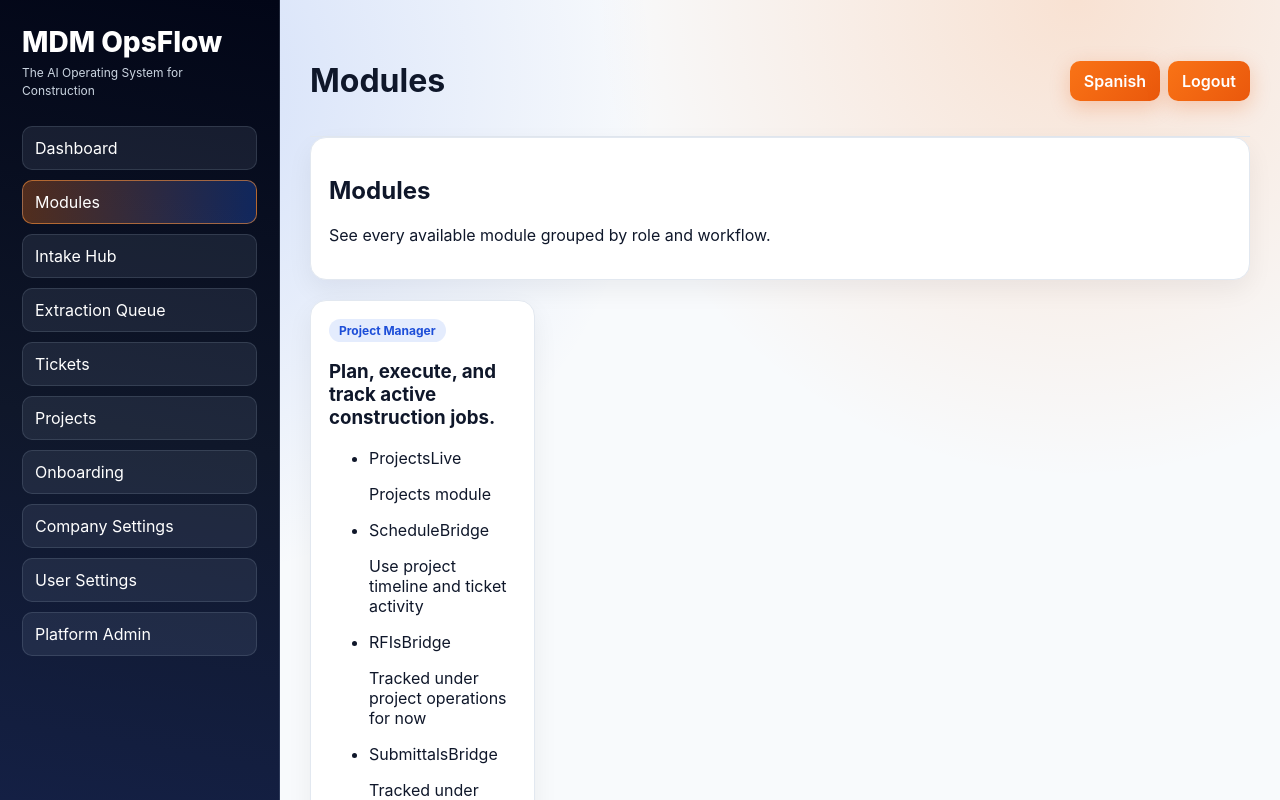
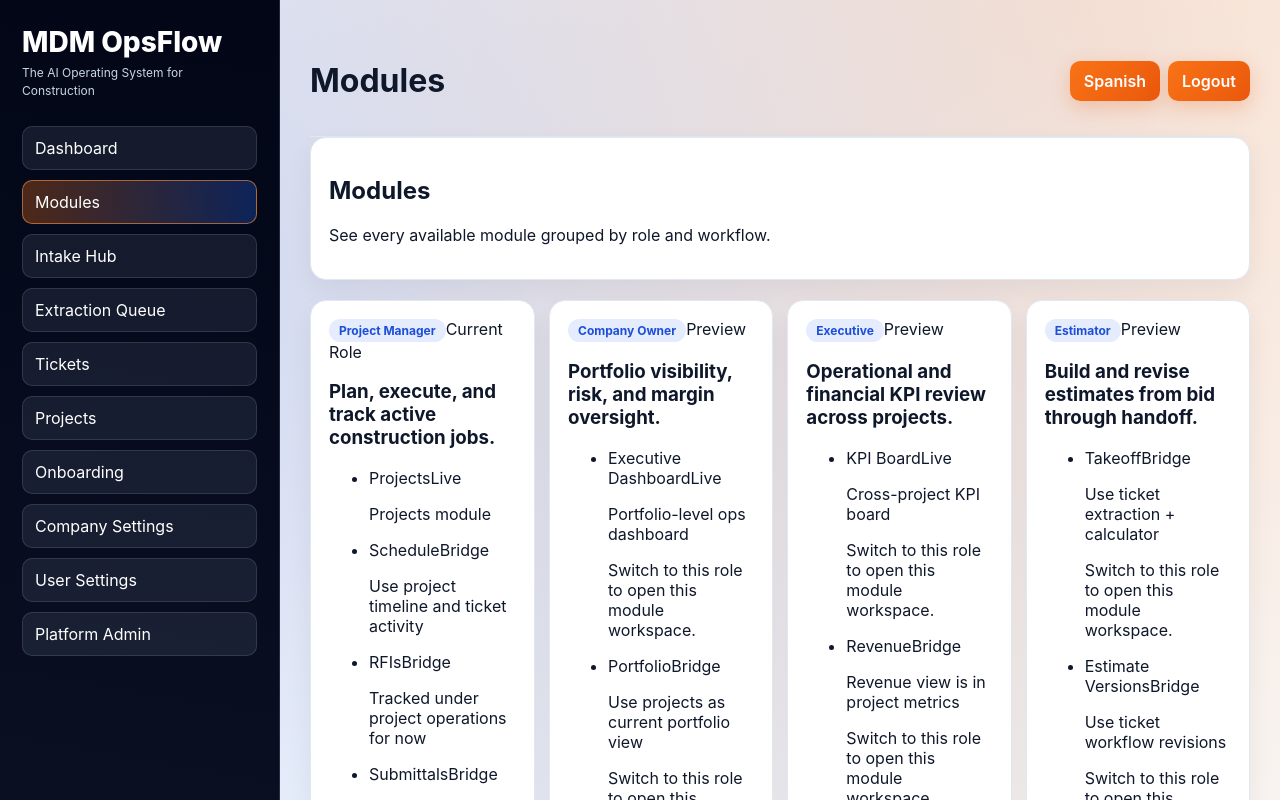
Before and after one commit to lag59/MDMOPFLOW, a Next.js app in the folder mdm-opsflow-phase2-starter/frontend/: page /modules in a window 1280 px wide. Shown: the top 800 px of the page. Built offline with nearby package versions, Linux system fonts and the light colour scheme; no server answers; sample sign-in values are in the browser's storage.

Commit message:
Fix modules catalog visibility and access gating

```diff
--- a/mdm-opsflow-phase2-starter/frontend/app/modules/page.tsx
+++ b/mdm-opsflow-phase2-starter/frontend/app/modules/page.tsx
@@ -6,7 +6,7 @@ import React, { useEffect, useState } from "react";
 import AppShell from "@/components/AppShell";
 import { getLocale, t } from "@/lib/i18n";
 import { MODULE_ROUTE_MAP, buildModuleDetailHref, getVisibleWorkspacesForRole } from "@/lib/modules";
-import { getCurrentRoleAccess } from "@/lib/roleAccess";
+import { canAccessModuleRole, getCurrentRoleAccess } from "@/lib/roleAccess";
 import { type RoleKey } from "@/lib/roles";
 
 export default function ModulesPage() {
@@ -40,17 +40,34 @@ export default function ModulesPage() {
       <div className="grid">
         {visibleWorkspaces.map((workspace) => (
           <div className="card" key={workspace.key}>
-            <span className="auth-eyebrow">{workspace.label}</span>
+            <div className="flex items-center justify-between gap-2">
+              <span className="auth-eyebrow">{workspace.label}</span>
+              {workspace.key === activeRole ? (
+                <span className="inline-flex items-center rounded-full bg-blue-100 px-2 py-1 text-xs font-semibold text-blue-800">
+                  Current Role
+                </span>
+              ) : (
+                <span className="inline-flex items-center rounded-full bg-slate-100 px-2 py-1 text-xs font-semibold text-slate-700">
+                  Preview
+                </span>
+              )}
+            </div>
             <h3>{workspace.summary}</h3>
             <ul className="space-y-3">
               {workspace.modules.map((module) => (
                 <li key={module} className="rounded-lg border border-slate-200 p-3">
-                  {MODULE_ROUTE_MAP[module] ? (
+                  {MODULE_ROUTE_MAP[module] ? (() => {
+                    const hasAccess = canAccessModuleRole({ roleKey: activeRole, isSuperAdmin }, workspace.key);
+                    return (
                     <div className="flex flex-col gap-2">
                       <div className="flex items-center justify-between gap-2">
-                        <Link href={buildModuleDetailHref(workspace.key, module)} className="font-semibold text-blue-700 hover:text-blue-900 hover:underline">
-                          {module}
-                        </Link>
+                        {hasAccess ? (
+                          <Link href={buildModuleDetailHref(workspace.key, module)} className="font-semibold text-blue-700 hover:text-blue-900 hover:underline">
+                            {module}
+                          </Link>
+                        ) : (
+                          <span className="font-semibold text-slate-500">{module}</span>
+                        )}
                         <span
                           className={`inline-flex items-center rounded-full px-2 py-1 text-xs font-semibold ${
                             MODULE_ROUTE_MAP[module].status === "live"
@@ -62,8 +79,12 @@ export default function ModulesPage() {
                         </span>
                       </div>
                       <p className="text-sm text-slate-600">{MODULE_ROUTE_MAP[module].helperText}</p>
+                      {!hasAccess ? (
+                        <p className="text-xs text-slate-500">Switch to this role to open this module workspace.</p>
+                      ) : null}
                     </div>
-                  ) : (
+                    );
+                  })() : (
                     <div className="flex items-center justify-between gap-2">
                       <span className="font-semibold text-slate-700">{module}</span>
                       <span className="inline-flex items-center rounded-full bg-slate-100 px-2 py-1 text-xs font-semibold text-slate-700">
--- a/mdm-opsflow-phase2-starter/frontend/lib/modules.ts
+++ b/mdm-opsflow-phase2-starter/frontend/lib/modules.ts
@@ -661,5 +661,9 @@ export function getVisibleWorkspacesForRole(roleKey: RoleKey, isSuperAdmin: bool
   if (isSuperAdmin) {
     return ROLE_WORKSPACES;
   }
-  return ROLE_WORKSPACES.filter((workspace) => workspace.key === roleKey);
+
+  const currentRoleWorkspace = ROLE_WORKSPACES.find((workspace) => workspace.key === roleKey);
+  const otherWorkspaces = ROLE_WORKSPACES.filter((workspace) => workspace.key !== roleKey);
+
+  return currentRoleWorkspace ? [currentRoleWorkspace, ...otherWorkspaces] : ROLE_WORKSPACES;
 }
```
Also changed, not shown: 1 other file (tests, documents, lock files or other folders).
